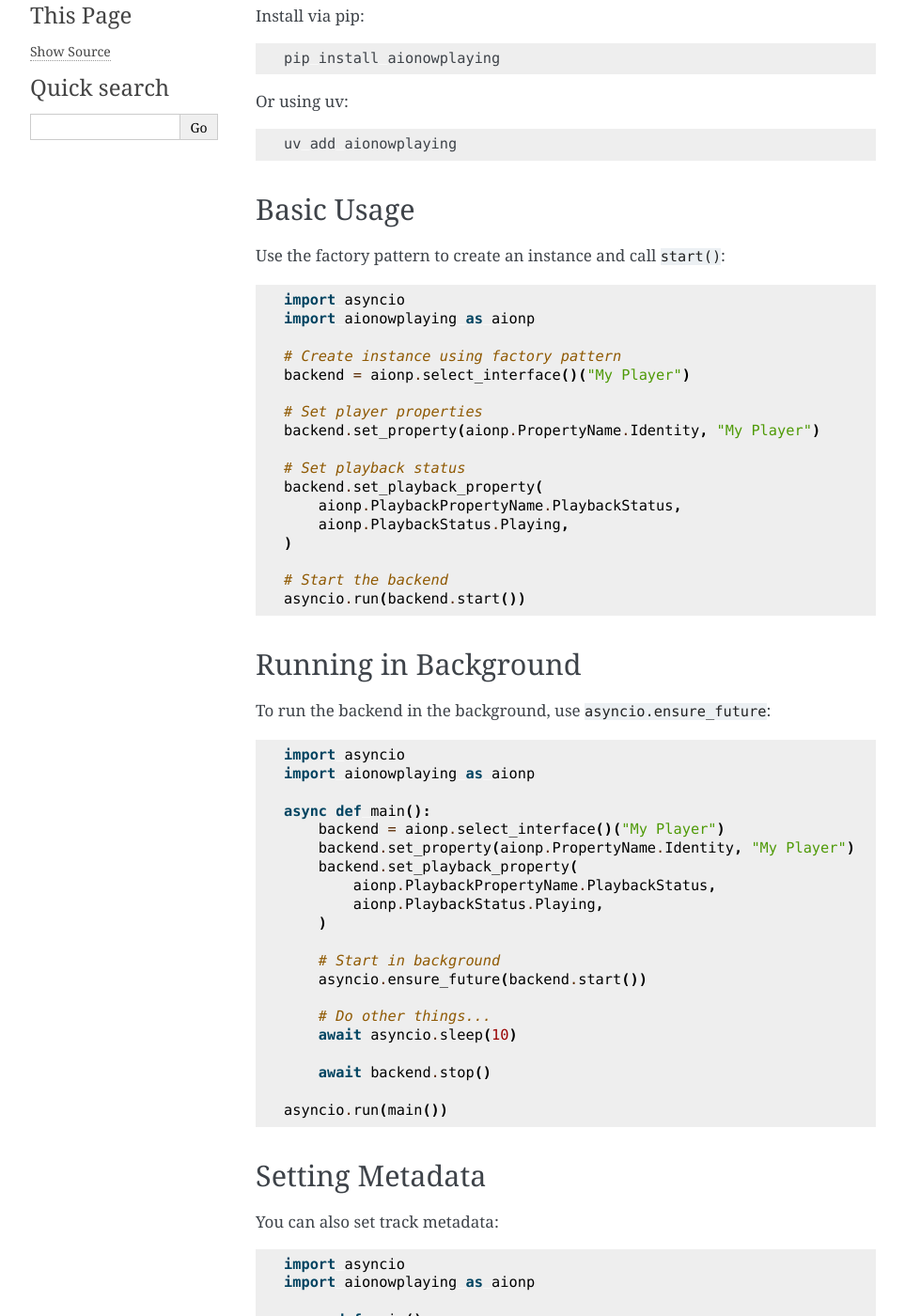
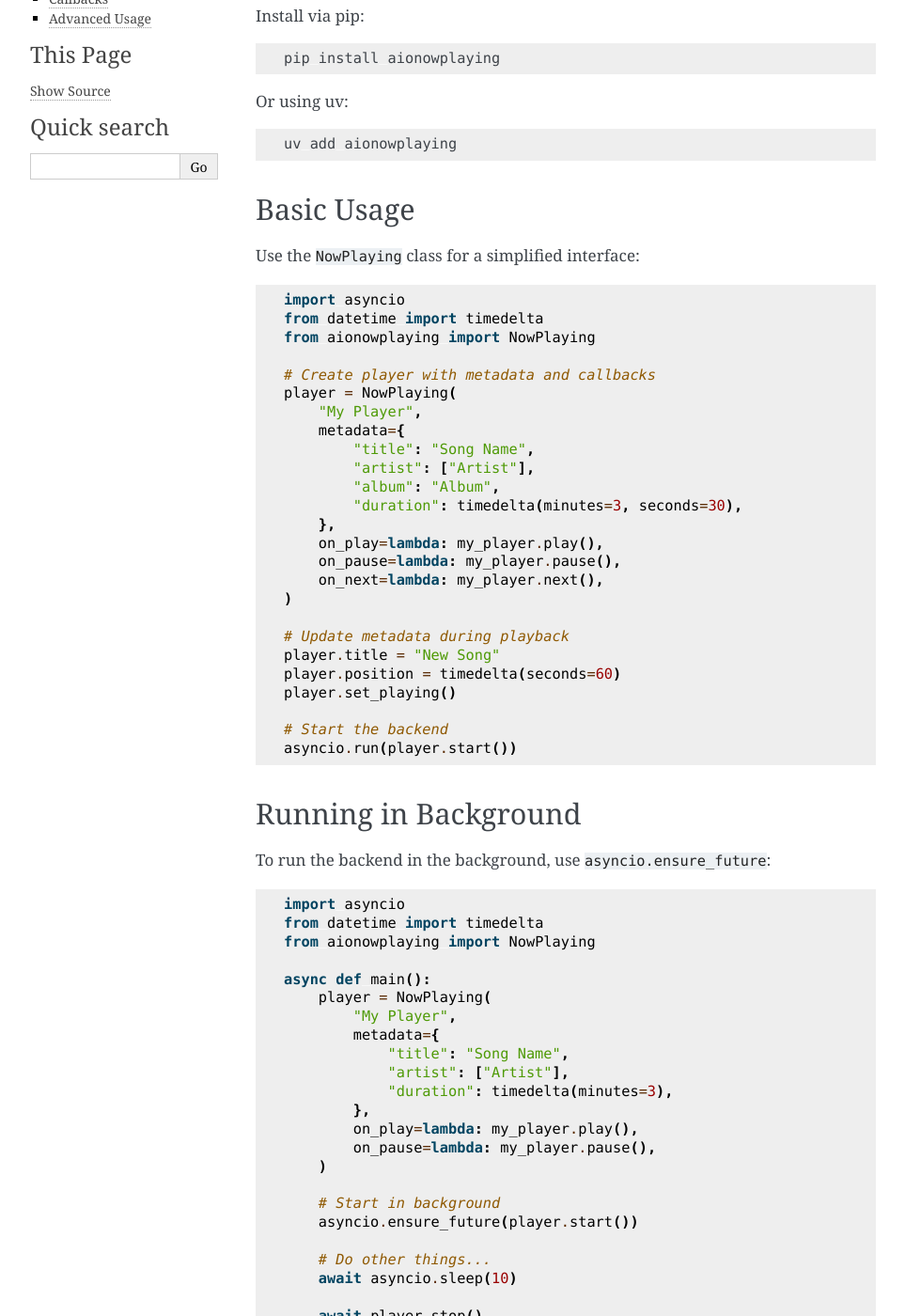
Before and after one commit to BruceZhang1993/aionowplaying, a Sphinx documentation site: the page built from docs/quickstart.rst, in a window 1280 px wide and 1400 px high, scrolled down 211 px. Shown: the whole window at 94% size, without its empty margins (148-1111 px from the left). Built offline with Sphinx 7.4.7, drawn with Linux system fonts in a browser that asks for light colours; some of the changed text lies outside the part shown.

Commit message:
docs: update documentation for new NowPlaying API
- Update quickstart.rst and quickstart.zh.rst with new NowPlaying class
- Add NowPlaying class section to api.rst
- Update README.zh-CN.md with simplified API examples
- Document available properties, callbacks, and state methods
- Add deprecation notice for select_interface() and NowPlayingInterface

Co-Authored-By: Claude Opus 4.6 <noreply@anthropic.com>

```diff
--- a/docs/quickstart.rst
+++ b/docs/quickstart.rst
@@ -21,27 +21,35 @@ Or using uv:
 Basic Usage
 -----------
 
-Use the factory pattern to create an instance and call ``start()``:
+Use the ``NowPlaying`` class for a simplified interface:
 
 .. code-block:: python
 
     import asyncio
-    import aionowplaying as aionp
+    from datetime import timedelta
+    from aionowplaying import NowPlaying
 
-    # Create instance using factory pattern
-    backend = aionp.select_interface()("My Player")
-
-    # Set player properties
-    backend.set_property(aionp.PropertyName.Identity, "My Player")
-
-    # Set playback status
-    backend.set_playback_property(
-        aionp.PlaybackPropertyName.PlaybackStatus,
-        aionp.PlaybackStatus.Playing,
+    # Create player with metadata and callbacks
+    player = NowPlaying(
+        "My Player",
+        metadata={
+            "title": "Song Name",
+            "artist": ["Artist"],
+            "album": "Album",
+            "duration": timedelta(minutes=3, seconds=30),
+        },
+        on_play=lambda: my_player.play(),
+        on_pause=lambda: my_player.pause(),
+        on_next=lambda: my_player.next(),
     )
 
+    # Update metadata during playback
+    player.title = "New Song"
+    player.position = timedelta(seconds=60)
+    player.set_playing()
+
     # Start the backend
-    asyncio.run(backend.start())
+    asyncio.run(player.start())
 
 Running in Background
 ---------------------
@@ -51,55 +59,111 @@ To run the backend in the background, use ``asyncio.ensure_future``:
 .. code-block:: python
 
     import asyncio
-    import aionowplaying as aionp
+    from datetime import timedelta
+    from aionowplaying import NowPlaying
 
     async def main():
-        backend = aionp.select_interface()("My Player")
-        backend.set_property(aionp.PropertyName.Identity, "My Player")
-        backend.set_playback_property(
-            aionp.PlaybackPropertyName.PlaybackStatus,
-            aionp.PlaybackStatus.Playing,
+        player = NowPlaying(
+            "My Player",
+            metadata={
+                "title": "Song Name",
+                "artist": ["Artist"],
+                "duration": timedelta(minutes=3),
+            },
+            on_play=lambda: my_player.play(),
+            on_pause=lambda: my_player.pause(),
         )
 
         # Start in background
-        asyncio.ensure_future(backend.start())
+        asyncio.ensure_future(player.start())
 
         # Do other things...
         await asyncio.sleep(10)
 
-        await backend.stop()
+        await player.stop()
 
     asyncio.run(main())
 
-Setting Metadata
-----------------
+Available Properties
+--------------------
 
-You can also set track metadata:
+The ``NowPlaying`` class provides convenient property accessors:
+
+**Metadata Properties:**
+
+- ``title`` - Track title
+- ``artist`` - List of artists (accepts string or list)
+- ``album`` - Album name
+- ``album_artist`` - Album artist(s)
+- ``cover`` - Cover art URL
+- ``url`` - Track URL
+- ``track_number`` - Track number
+- ``duration`` - Track duration as ``timedelta``
+
+**Playback State Properties:**
+
+- ``position`` - Current position as ``timedelta``
+- ``volume`` - Volume level (0.0 to 1.0)
+- ``shuffle`` - Shuffle mode (bool)
+- ``loop_status`` - Loop mode (``LoopStatus.None_``, ``LoopStatus.Track``, ``LoopStatus.Playlist``)
+- ``rate`` - Playback rate
+
+**State Methods:**
+
+- ``set_playing()`` - Set playback status to Playing
+- ``set_paused()`` - Set playback status to Paused
+- ``set_stopped()`` - Set playback status to Stopped
+
+**Read-only Properties:**
+
+- ``is_playing`` - True if currently playing
+- ``is_paused`` - True if currently paused
+- ``is_stopped`` - True if currently stopped
+
+Callbacks
+---------
+
+You can register callbacks for media control events:
 
 .. code-block:: python
 
-    import asyncio
-    import aionowplaying as aionp
+    from aionowplaying import NowPlaying, LoopStatus
 
-    async def main():
-        backend = aionp.select_interface()("My Player")
+    player = NowPlaying(
+        "My Player",
+        on_play=lambda: player.play(),
+        on_pause=lambda: player.pause(),
+        on_next=lambda: player.next_track(),
+        on_previous=lambda: player.previous_track(),
+        on_stop=lambda: player.stop(),
+        on_seek=lambda pos: player.seek(pos),  # pos is timedelta
+        on_volume=lambda vol: player.set_volume(vol),  # vol is float 0.0-1.0
+        on_shuffle=lambda enabled: player.set_shuffle(enabled),  # enabled is bool
+        on_loop=lambda status: player.set_loop(status),  # status is LoopStatus
+    )
 
-        # Create metadata
-        metadata = aionp.PlaybackProperties.MetadataBean()
-        metadata.title = "My Song"
-        metadata.artist = ["Artist Name"]
-        metadata.album = "Album Name"
-        metadata.duration = 180000000  # in microseconds
+Capabilities are automatically inferred from the callbacks you provide. For example,
+if you provide ``on_play``, ``CanPlay`` will be set to ``True`` automatically.
 
-        backend.set_playback_property(
-            aionp.PlaybackPropertyName.Metadata,
-            metadata
-        )
-        backend.set_playback_property(
-            aionp.PlaybackPropertyName.PlaybackStatus,
-            aionp.PlaybackStatus.Playing,
-        )
+Advanced Usage
+--------------
 
-        await backend.start()
+For fine-grained control, inherit from ``BaseInterface``:
 
-    asyncio.run(main())
+.. code-block:: python
+
+    from aionowplaying import BaseInterface
+
+    class MyPlayer(BaseInterface):
+        async def on_play(self):
+            # Custom implementation
+            pass
+
+        async def on_pause(self):
+            # Custom implementation
+            pass
+
+.. note::
+
+    The ``select_interface()`` function and ``NowPlayingInterface`` alias are deprecated.
+    Use ``NowPlaying`` instead.
```
Also changed, not shown: README.zh-CN.md (+40 -7 lines), docs/api.rst (+8 -0 lines), docs/quickstart.zh.rst (+108 -44 lines).
